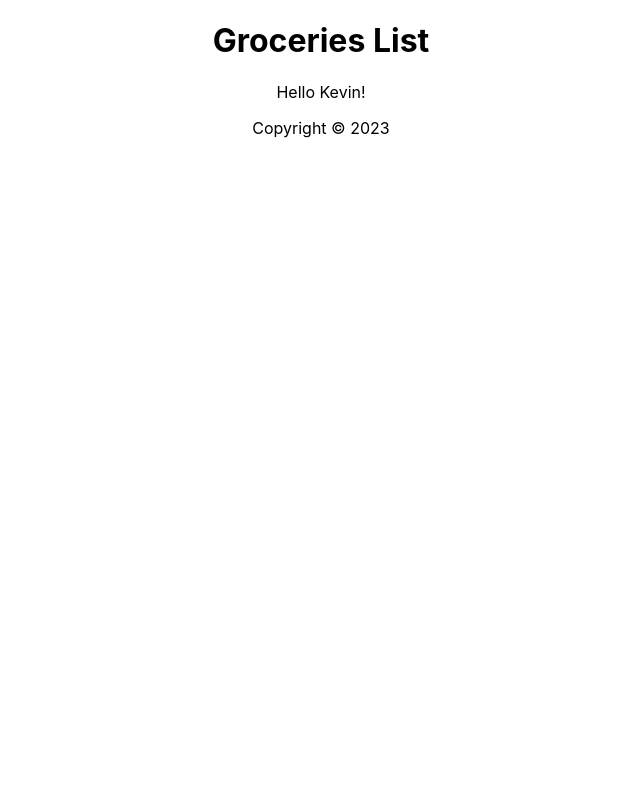
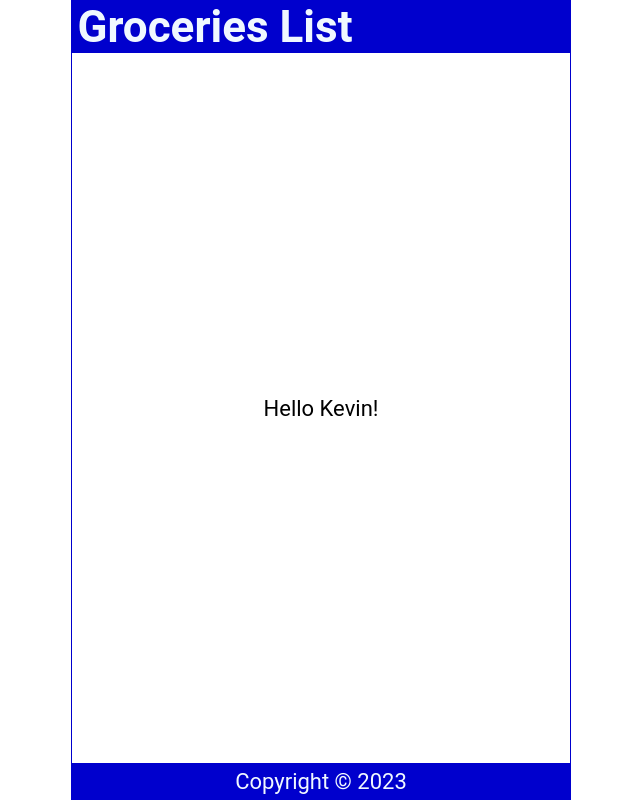
Before and after one commit to buithutruc/ReactTutorial, a React (Create React App) app: page / in a window 1280 px wide. Shown: the whole page, without its empty margins (319-959 px from the left). Built offline with nearby package versions, Linux system fonts and the light colour scheme.

Commit message:
applied styles to react components

```diff
--- a/src/App.css
+++ /dev/null
@@ -1,38 +0,0 @@
-.App {
-  text-align: center;
-}
-
-.App-logo {
-  height: 40vmin;
-  pointer-events: none;
-}
-
-@media (prefers-reduced-motion: no-preference) {
-  .App-logo {
-    animation: App-logo-spin infinite 20s linear;
-  }
-}
-
-.App-header {
-  background-color: #282c34;
-  min-height: 100vh;
-  display: flex;
-  flex-direction: column;
-  align-items: center;
-  justify-content: center;
-  font-size: calc(10px + 2vmin);
-  color: white;
-}
-
-.App-link {
-  color: #61dafb;
-}
-
-@keyframes App-logo-spin {
-  from {
-    transform: rotate(0deg);
-  }
-  to {
-    transform: rotate(360deg);
-  }
-}
--- a/src/App.js
+++ b/src/App.js
@@ -1,4 +1,3 @@
-import "./App.css";
 import Header from "./Header";
 import Content from "./Content";
 import Footer from "./Footer";
--- a/src/index.css
+++ b/src/index.css
@@ -1,13 +1,58 @@
+* {
+  margin: 0;
+  padding: 0;
+  box-sizing: border-box;
+}
+
+html {
+  font-size: 22px;
+}
+
 body {
-  margin: 0;
-  font-family: -apple-system, BlinkMacSystemFont, 'Segoe UI', 'Roboto', 'Oxygen',
-    'Ubuntu', 'Cantarell', 'Fira Sans', 'Droid Sans', 'Helvetica Neue',
-    sans-serif;
+  min-height: 100vh;
+  font-family: "Roboto", "Oxygen", "Ubuntu", "Cantarell", "Fira Sans",
+    "Droid Sans", "Helvetica Neue", sans-serif;
   -webkit-font-smoothing: antialiased;
   -moz-osx-font-smoothing: grayscale;
 }
 
-code {
-  font-family: source-code-pro, Menlo, Monaco, Consolas, 'Courier New',
-    monospace;
+.App {
+  display: flex;
+  flex-direction: column;
+  justify-content: center;
+  align-items: center;
+  height: 100vh;
+  width: 100%;
+  max-width: 500px;
+  border: 1px solid mediumblue;
+  margin: auto;
 }
+
+header {
+  width: 100%;
+  padding: 0 0.25em;
+  background-color: mediumblue;
+  color: aliceblue;
+  display: flex;
+  justify-content: space-between;
+  align-items: center;
+}
+
+main {
+  width: 100%;
+  display: flex;
+  flex-direction: column;
+  flex-grow: 1;
+  justify-content: center;
+  align-items: center;
+  overflow-y: auto;
+}
+
+footer {
+  width: 100%;
+  padding: 0.25em;
+  background-color: mediumblue;
+  color: aliceblue;
+  display: grid;
+  place-content: center;
+}
```
Also changed, not shown: src/Header.js (+6 -1 lines), note.txt, src/logo.svg (deleted).
